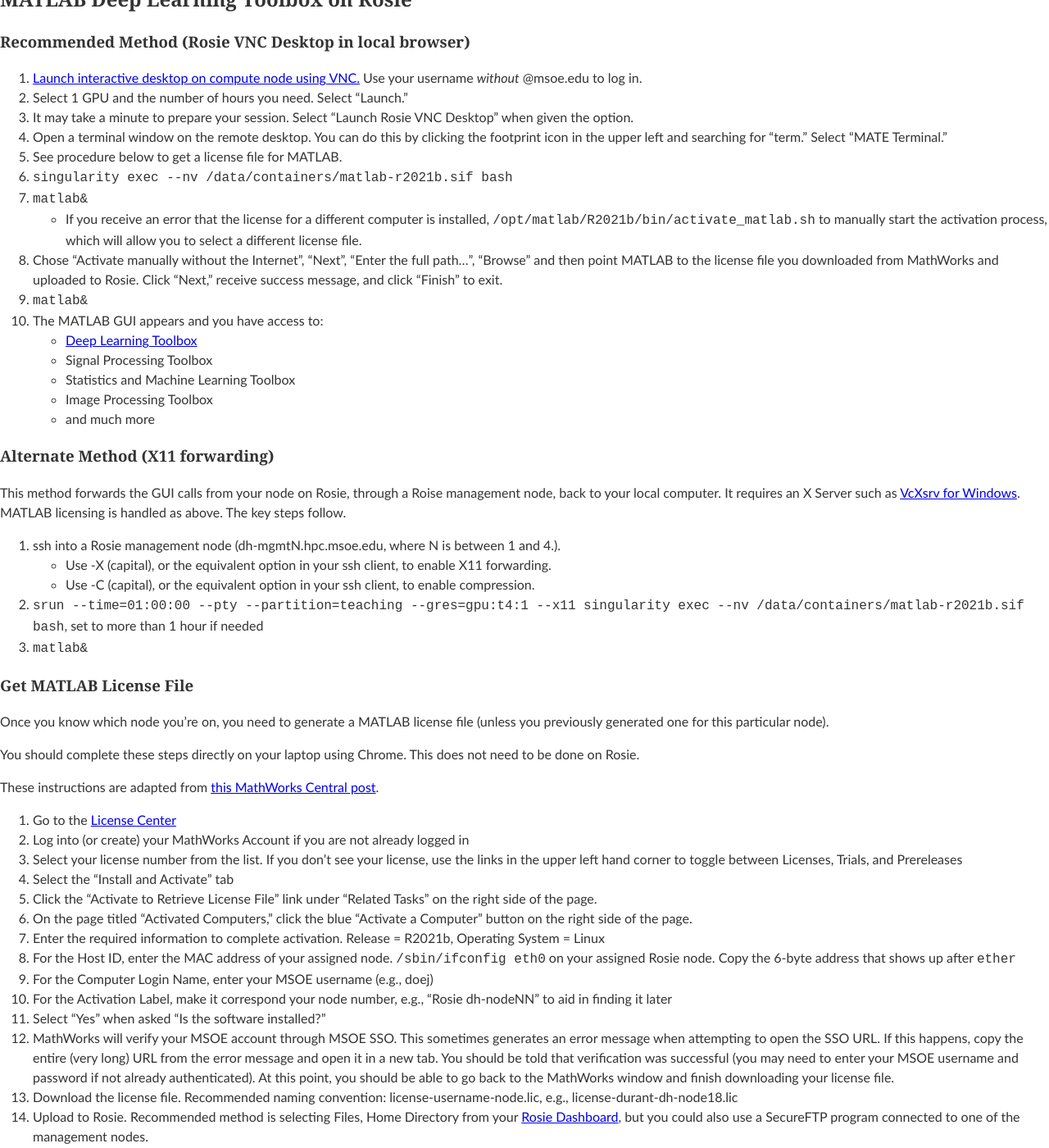
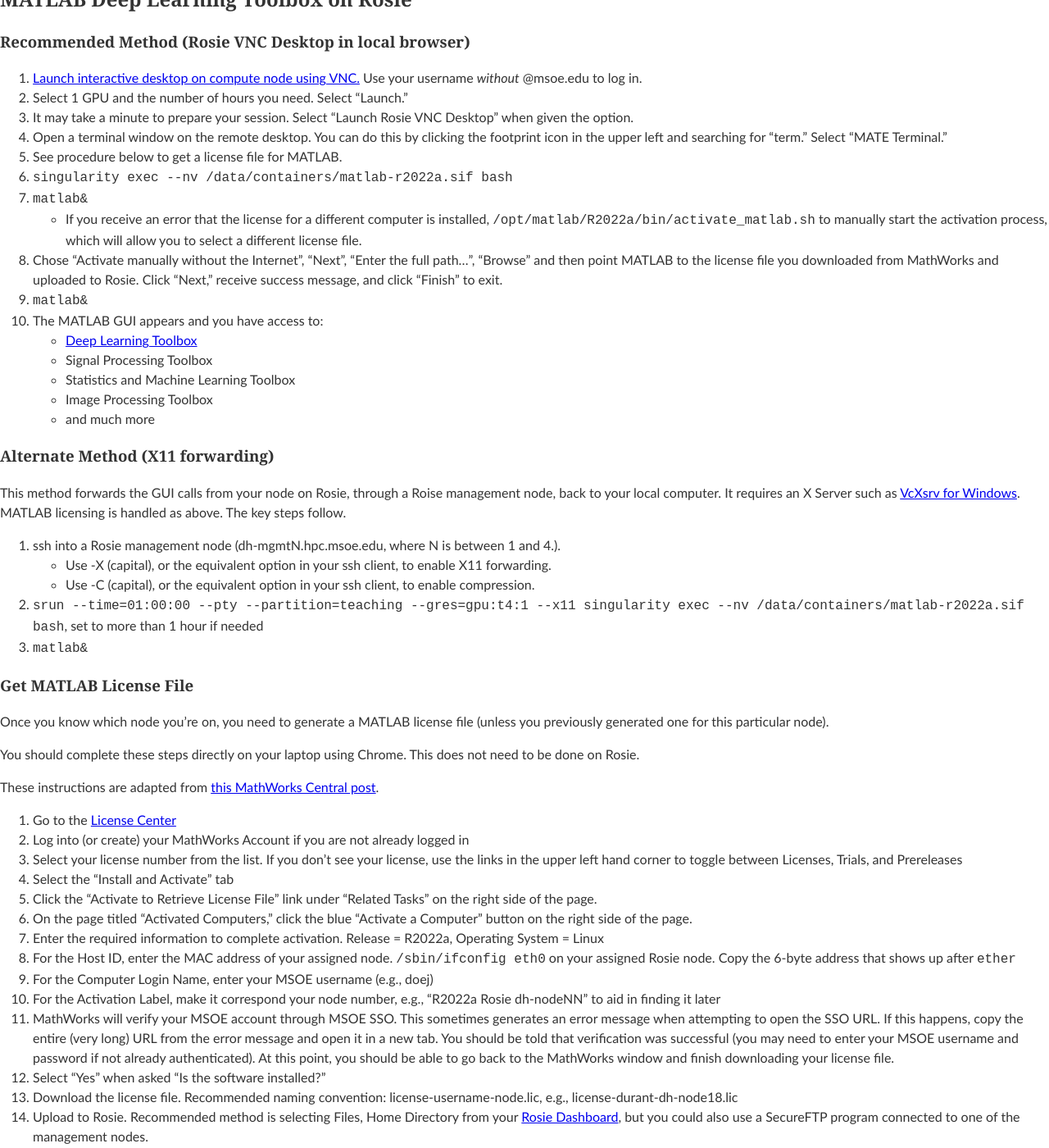
Before and after one commit to edurant/edurant.github.io, a Jekyll site: the page built from courses/cs4981/index.md, in a window 1280 px wide and 1400 px high, scrolled down 1213 px. Shown: the whole window at 82% size. Built offline with Jekyll 4.4.1, drawn with Linux system fonts in a browser that asks for light colours.

Commit message:
cs4981: update Rosie instructions for MATLAB R2022a

```diff
--- a/courses/cs4981/index.md
+++ b/courses/cs4981/index.md
@@ -51,9 +51,9 @@
 1. It may take a minute to prepare your session. Select "Launch Rosie VNC Desktop" when given the option.
 1. Open a terminal window on the remote desktop. You can do this by clicking the footprint icon in the upper left and searching for "term." Select "MATE Terminal."
 1. See procedure below to get a license file for MATLAB.
-1. `singularity exec --nv /data/containers/matlab-r2021b.sif bash`
+1. `singularity exec --nv /data/containers/matlab-r2022a.sif bash`
 1. `matlab&`
-   * If you receive an error that the license for a different computer is installed, `/opt/matlab/R2021b/bin/activate_matlab.sh` to manually start the activation process, which will allow you to select a different license file.
+   * If you receive an error that the license for a different computer is installed, `/opt/matlab/R2022a/bin/activate_matlab.sh` to manually start the activation process, which will allow you to select a different license file.
 1. Chose "Activate manually without the Internet", "Next", "Enter the full path...", "Browse" and then point MATLAB to the license file you downloaded from MathWorks and uploaded to Rosie. Click "Next," receive success message, and click "Finish" to exit.
 1. `matlab&`
 1. The MATLAB GUI appears and you have access to:
@@ -70,7 +70,7 @@
 1. ssh into a Rosie management node (dh-mgmtN.hpc.msoe.edu, where N is between 1 and 4.).
    * Use -X (capital), or the equivalent option in your ssh client, to enable X11 forwarding.
    * Use -C (capital), or the equivalent option in your ssh client, to enable compression.
-1. `srun --time=01:00:00 --pty --partition=teaching --gres=gpu:t4:1 --x11 singularity exec --nv /data/containers/matlab-r2021b.sif bash`, set to more than 1 hour if needed
+1. `srun --time=01:00:00 --pty --partition=teaching --gres=gpu:t4:1 --x11 singularity exec --nv /data/containers/matlab-r2022a.sif bash`, set to more than 1 hour if needed
 1. `matlab&`
 
 ### Get MATLAB License File
@@ -87,11 +87,11 @@
 1. Select the "Install and Activate" tab
 1. Click the "Activate to Retrieve License File" link under "Related Tasks" on the right side of the page.
 1. On the page titled "Activated Computers," click the blue "Activate a Computer" button on the right side of the page.
-1. Enter the required information to complete activation. Release = R2021b, Operating System = Linux
+1. Enter the required information to complete activation. Release = R2022a, Operating System = Linux
 1. For the Host ID, enter the MAC address of your assigned node. `/sbin/ifconfig eth0` on your assigned Rosie node. Copy the 6-byte address that shows up after `ether`
 1. For the Computer Login Name, enter your MSOE username (e.g., doej)
-1. For the Activation Label, make it correspond your node number, e.g., "Rosie dh-nodeNN" to aid in finding it later
+1. For the Activation Label, make it correspond your node number, e.g., "R2022a Rosie dh-nodeNN" to aid in finding it later
+1. MathWorks will verify your MSOE account through MSOE SSO. This sometimes generates an error message when attempting to open the SSO URL. If this happens, copy the entire (very long) URL from the error message and open it in a new tab. You should be told that verification was successful (you may need to enter your MSOE username and password if not already authenticated). At this point, you should be able to go back to the MathWorks window and finish downloading your license file.
 1. Select "Yes" when asked "Is the software installed?"
-1. MathWorks will verify your MSOE account through MSOE SSO. This sometimes generates an error message when attempting to open the SSO URL. If this happens, copy the entire (very long) URL from the error message and open it in a new tab. You should be told that verification was successful (you may need to enter your MSOE username and password if not already authenticated). At this point, you should be able to go back to the MathWorks window and finish downloading your license file.
 1. Download the license file. Recommended naming convention: license-username-node.lic, e.g., license-durant-dh-node18.lic
 1. Upload to Rosie. Recommended method is selecting Files, Home Directory from your [Rosie Dashboard](https://dh-ood.hpc.msoe.edu/pun/sys/dashboard), but you could also use a SecureFTP program connected to one of the management nodes.
```
